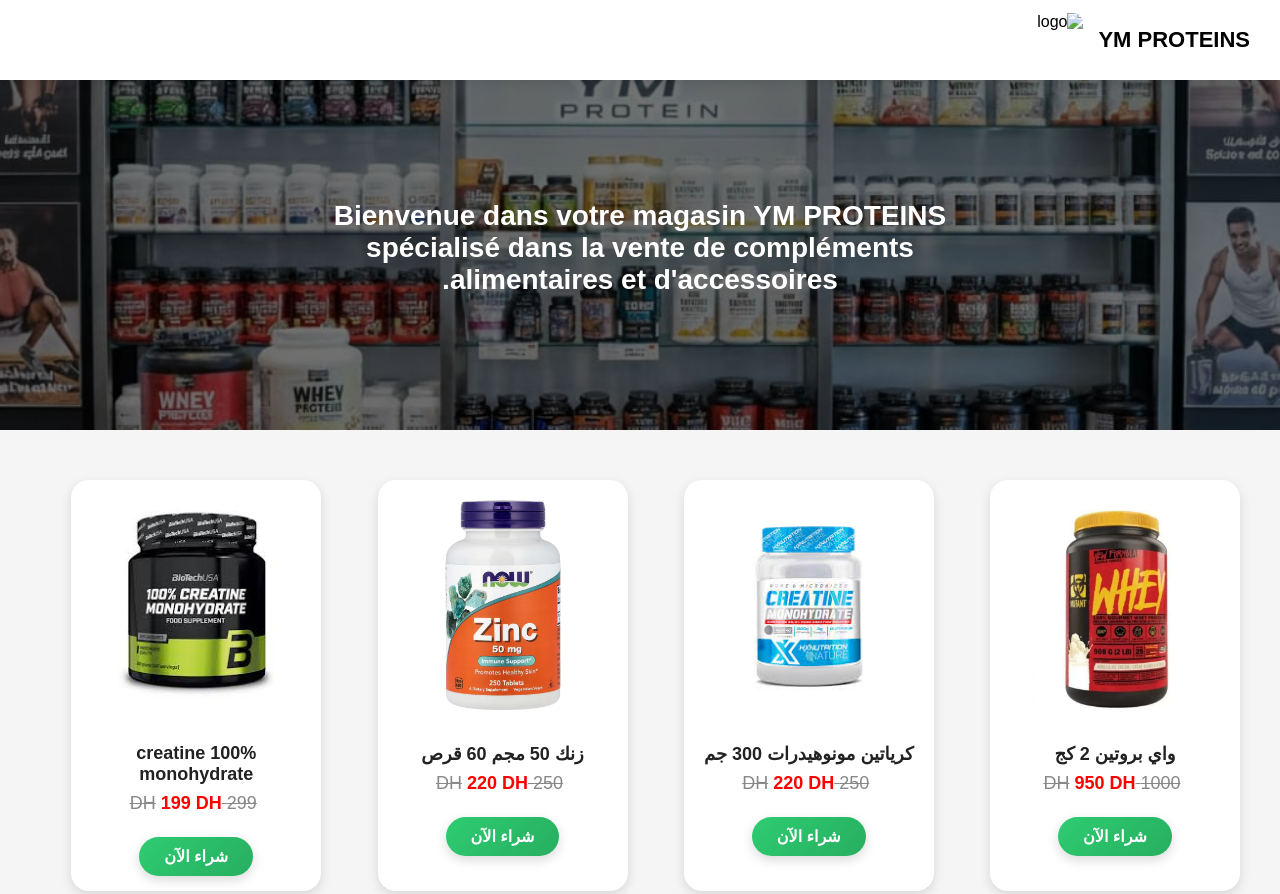
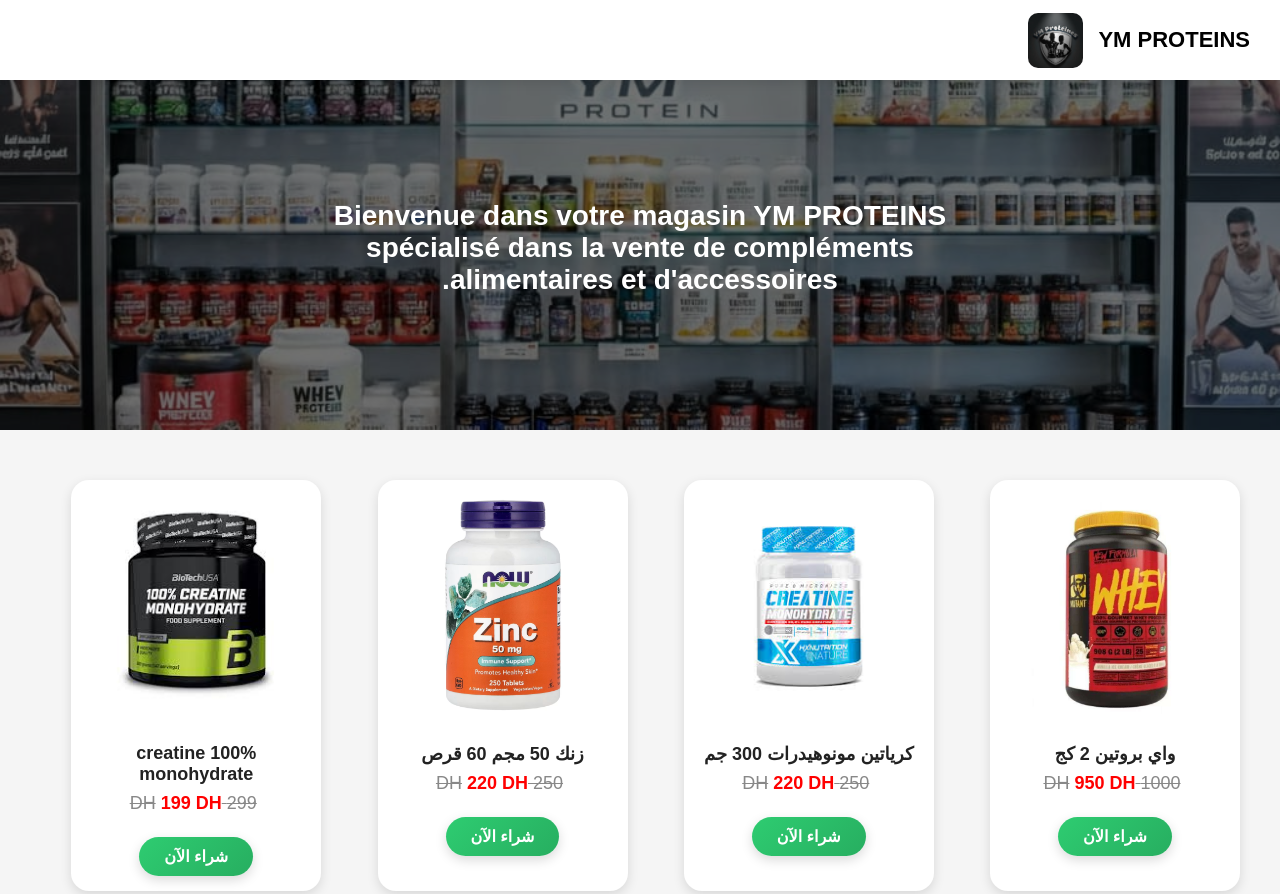
Before and after one commit to mouadyahya9999-cmyk/ym-proteiness, a plain HTML site: page index.html in a window 1280 px wide. Shown: the top 894 px of the page. Drawn offline with Linux system fonts and the light colour scheme; a script that the page names is missing; files whose address does not match are found by name.

Commit message:
Update index.html

```diff
--- a/index.html
+++ b/index.html
@@ -16,7 +16,7 @@
 
         <div class="header-right">
             <h1>YM PROTEINS</h1>
-            <img src="logoo.jpg" class="logo" alt="logo">
+            <img src="image-complement/logoo.jpg" class="logo" alt="logo">
         </div>
     </header>
 
@@ -357,4 +357,5 @@
     <script src="script.js"></script>
 </body>
 
+
 </html>
```
